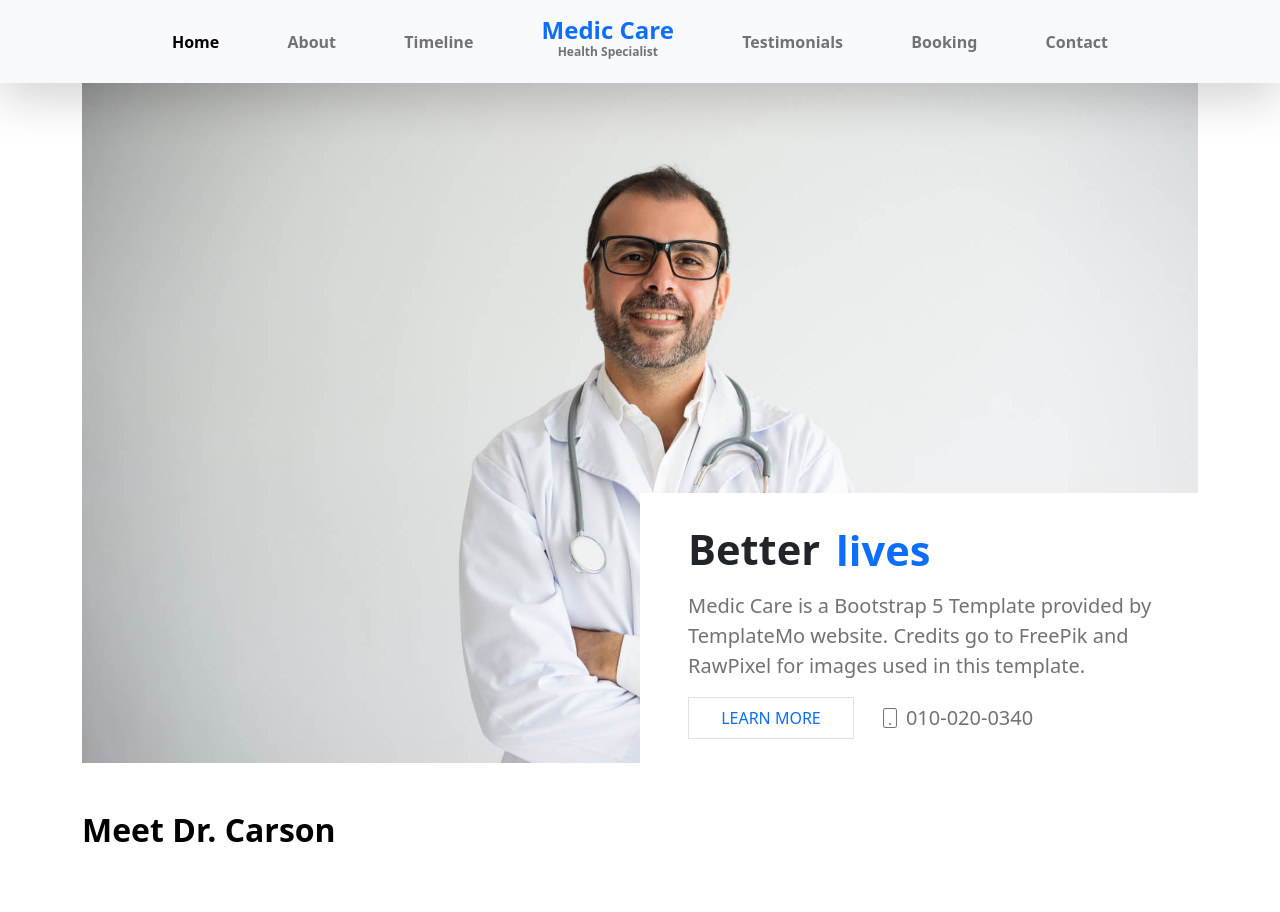
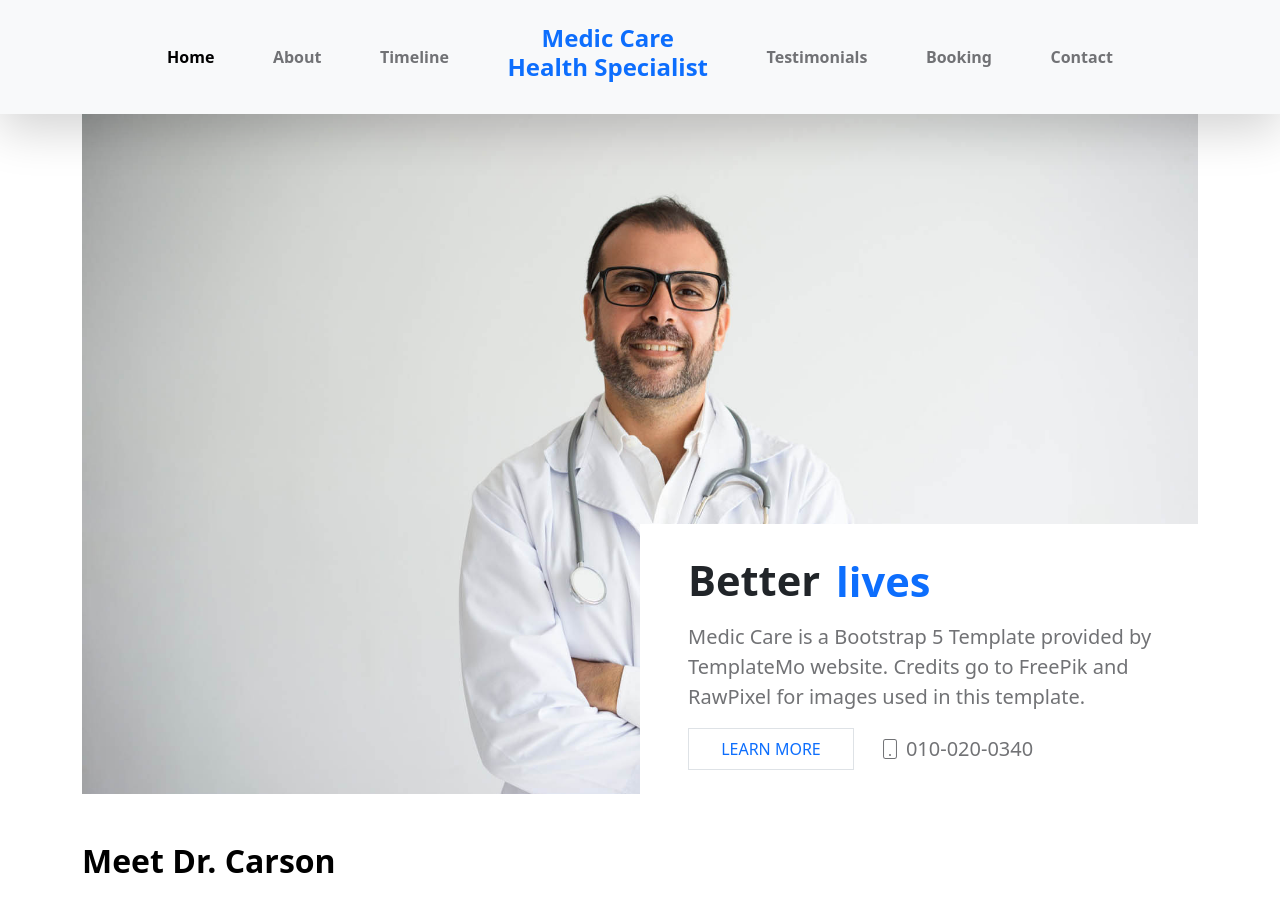
Before and after one commit to AsalYousefi/Medical-Booking, a React (Vite) app: page / in a window 1280 px wide. Shown: the top 912 px of the page. Built offline with nearby package versions, Linux system fonts and the light colour scheme.

Commit message:
header completed

```diff
--- a/src/Header/Header.jsx
+++ b/src/Header/Header.jsx
@@ -19,7 +19,7 @@ export default function Header() {
   }
 
   return (
-    <header className="position-sticky top-0 start-0 w-100 z-2 py-3 shadow-lg bg-light">
+    <header className="position-sticky top-0 start-0 w-100 z-2 py-3 py-lg-4 shadow-lg bg-light">
       <div className="container">
         <div className="w-100 d-flex justify-content-center align-items-center">
           <nav className="horizontal-nav mx-auto">
@@ -48,7 +48,6 @@ export default function Header() {
                     medic care
                     <span
                       className="d-block"
-                      style={{ color: "#717275", fontSize: "12px" }}
                     >
                       health specialist
                     </span>
```
